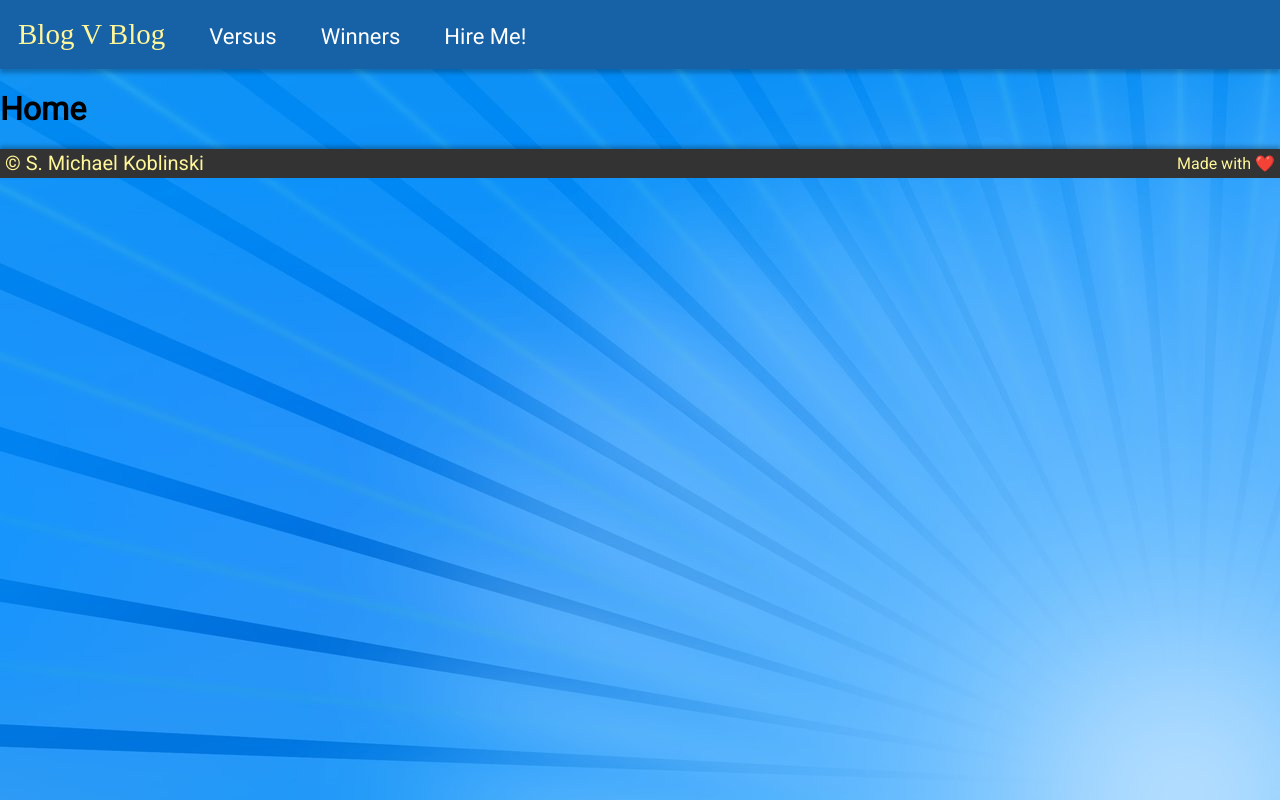
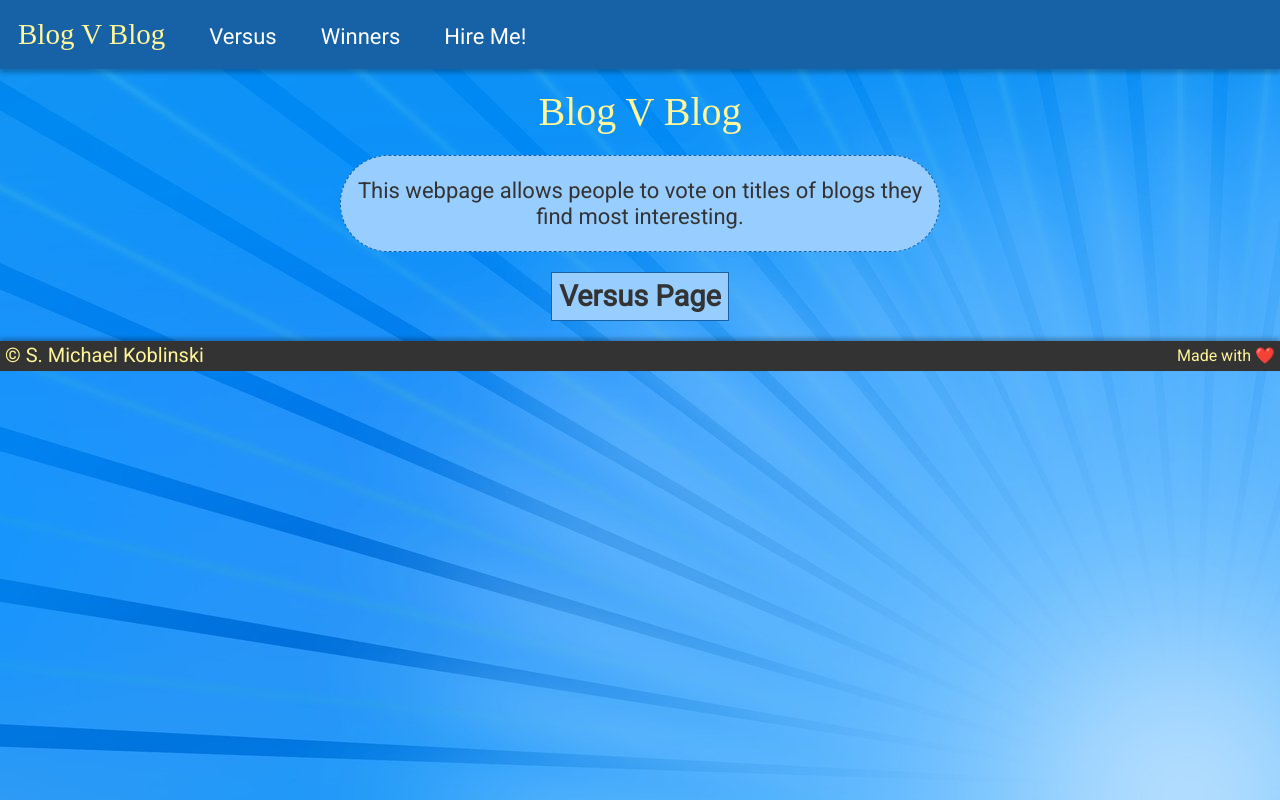
Before and after one commit to Koblinskis/BlogVBlog-server, a React (Create React App) app in the folder blogvblog/: page / in a window 1280 px wide. Built offline with nearby package versions, Linux system fonts and the light colour scheme; the HTML template or start-up script is replaced by a standard one; a web font is replaced by a local one.

Commit message:
styled home and winners page

```diff
--- a/blogvblog/src/components/Home.js
+++ b/blogvblog/src/components/Home.js
@@ -1,8 +1,15 @@
 import React from 'react'
+import { NavLink } from 'react-router-dom'
 
 const Home = () => (
   <div>
-    <h1>Home</h1>
+    <h1 className="home__title">Blog V Blog</h1>
+    <div className="home__text">
+      <p>This webpage allows people to vote on titles of blogs they find most interesting.</p>
+    </div>
+    <button className="home__button">
+      <NavLink to="/versus" className="home__button-text">Versus Page</NavLink>
+    </button>
   </div>
 )
 
--- a/blogvblog/src/components/Winners.js
+++ b/blogvblog/src/components/Winners.js
@@ -6,22 +6,36 @@ class Winners extends React.Component {
     winners: []
   }
 
+  componentDidMount = async () => {
+    const winnersAsync = await this.getWinners()
+    console.log(winnersAsync)
+    winnersAsync.forEach(winner => {
+      this.setState((preState) => ({ winners: preState.winners.concat(winner)}))
+    });
+  }
+
   getWinners = async () => {
     try {
       const res = await fetch('/winners')
       const data = await res.json()
 
-      console.log(data)
+      return data
     } catch (e) {
       alert('Error')
     }
   }
 
+  getWinnersResults = async () => {
+  }
+
   render() {
     return (
-      <div>
-        <h1>Winner</h1>
-        <button onClick={this.getWinners}>winners</button>
+      <div className="winner__big-box">
+        <h1 className="winner__title">Winners</h1>
+        <div className="winner__box">
+          {this.state.winners.map(winner => (<div key={winner.id}><p className="winner__category">{winner._id}:</p>   <p className="winner__winning-title">{winner.title}<hr/>{winner.score}</p></div>))}
+
+        </div>
       </div>
     )
   }
--- /dev/null
+++ b/blogvblog/src/styles/components/_home.scss
@@ -0,0 +1,45 @@
+.home__title {
+  display: flex;
+  justify-content: center;
+  font-family: $Snig;
+  font-size: 40px;
+  color: $yellow;
+  text-decoration: none;
+  font-weight: 100;
+  margin: auto;
+  margin-top: 20px;;
+  margin-bottom: 20px;
+}
+
+.home__button {
+  display: flex;
+  background-color: #98CDFF;
+  justify-content: center;
+  border: 1px solid #1762A6;
+  padding: 7px;
+  margin: auto;
+  margin-bottom: 20px;
+}
+
+.home__button-text {
+  text-decoration: none;
+  font-size: $l-size;
+  font-weight: 600;
+  color: $black;
+}
+
+.home__text {
+  display: flex;
+  align-items: center;
+  text-align: center;
+  font-weight: 500;
+  font-size: $m-size;
+  color: $black;
+  background-color: #98CDFF;
+  border: 1px dashed #1762A6;
+  box-sizing: border-box;
+  border-radius: 140px;
+  width: 600px;
+  margin: auto;
+  margin-bottom: 20px;
+}
--- a/blogvblog/src/styles/components/_versus.scss
+++ b/blogvblog/src/styles/components/_versus.scss
@@ -19,7 +19,7 @@ div {
   text-transform: capitalize;
   text-decoration: none;
   font-size: $m-size;
-  width: 800px;
+  width: 1000px;
   height: 92px;
 
   border: 1px solid #1762A6;
@@ -53,7 +53,7 @@ div {
 
 .versus__category-subbox {
   position: absolute;
-  width: 800px;
+  width: 1000px;
   display: flex;
   justify-content: center;
 }
--- /dev/null
+++ b/blogvblog/src/styles/components/_winner.scss
@@ -0,0 +1,41 @@
+
+.winner__box {
+  color: $black;
+  display: flex;
+  flex-direction: column;
+  background-color: #98CDFF;
+  border: 1px dashed #1762A6;
+  width: 800px;
+  margin: auto;
+}
+
+.winner__category {
+  color: $black;
+  display: flex;
+  justify-content: center;
+  font-family: $Snig;
+  text-transform: capitalize;
+  font-size: $l-size;
+  font-weight: 400;
+}
+
+.winner__winning-title {
+  display: flex;
+  flex-direction: column;
+  align-items: center;
+  font-family: $Robo;
+  font-size: $s-size;
+}
+
+.winner__title {
+  display: flex;
+  justify-content: center;
+  font-family: $Snig;
+  font-size: 40px;
+  color: $yellow;
+  text-decoration: none;
+  font-weight: 100;
+  margin: auto;
+  margin-top: 20px;;
+  margin-bottom: 20px;
+}
--- a/blogvblog/src/styles/styles.scss
+++ b/blogvblog/src/styles/styles.scss
@@ -1,5 +1,7 @@
 @import 'base/settings';
 @import 'base/base';
+@import 'components/home';
 @import 'components/footer';
 @import 'components/header';
 @import 'components/versus';
+@import 'components/winner';
```
